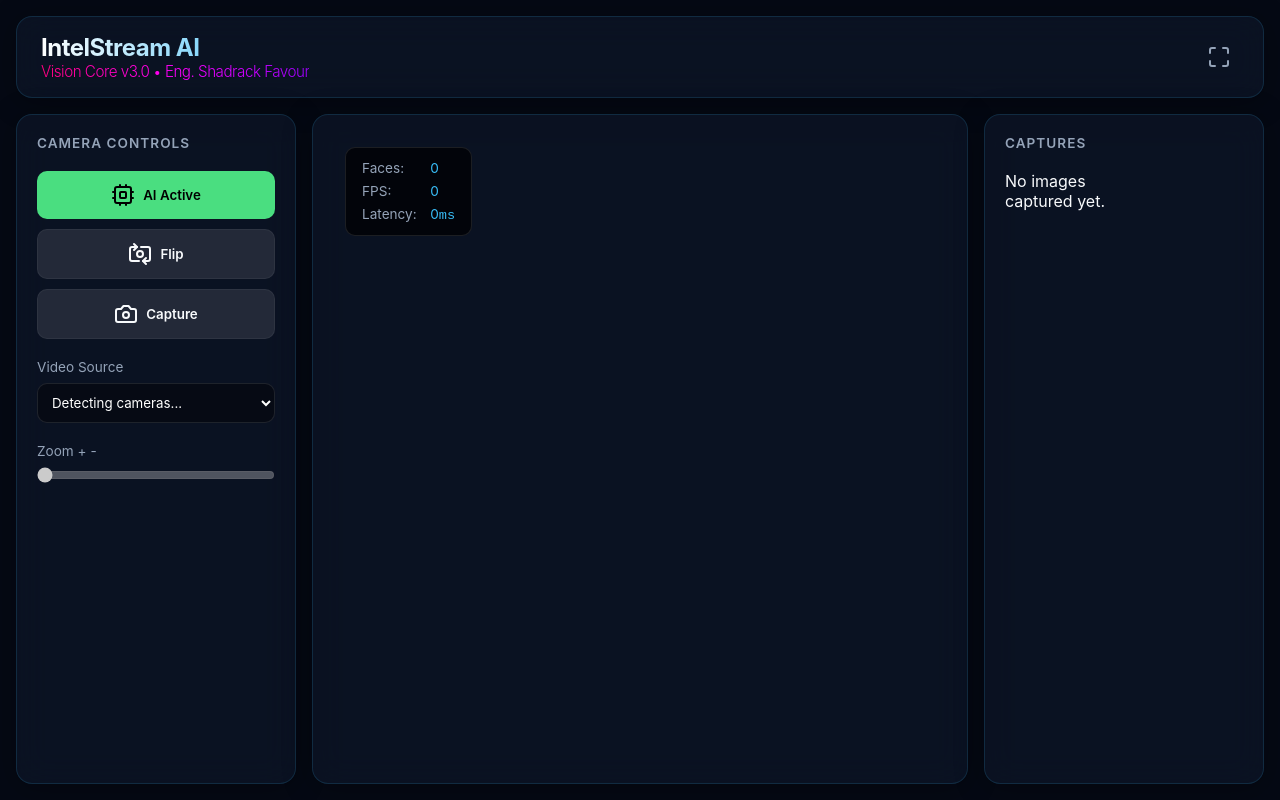
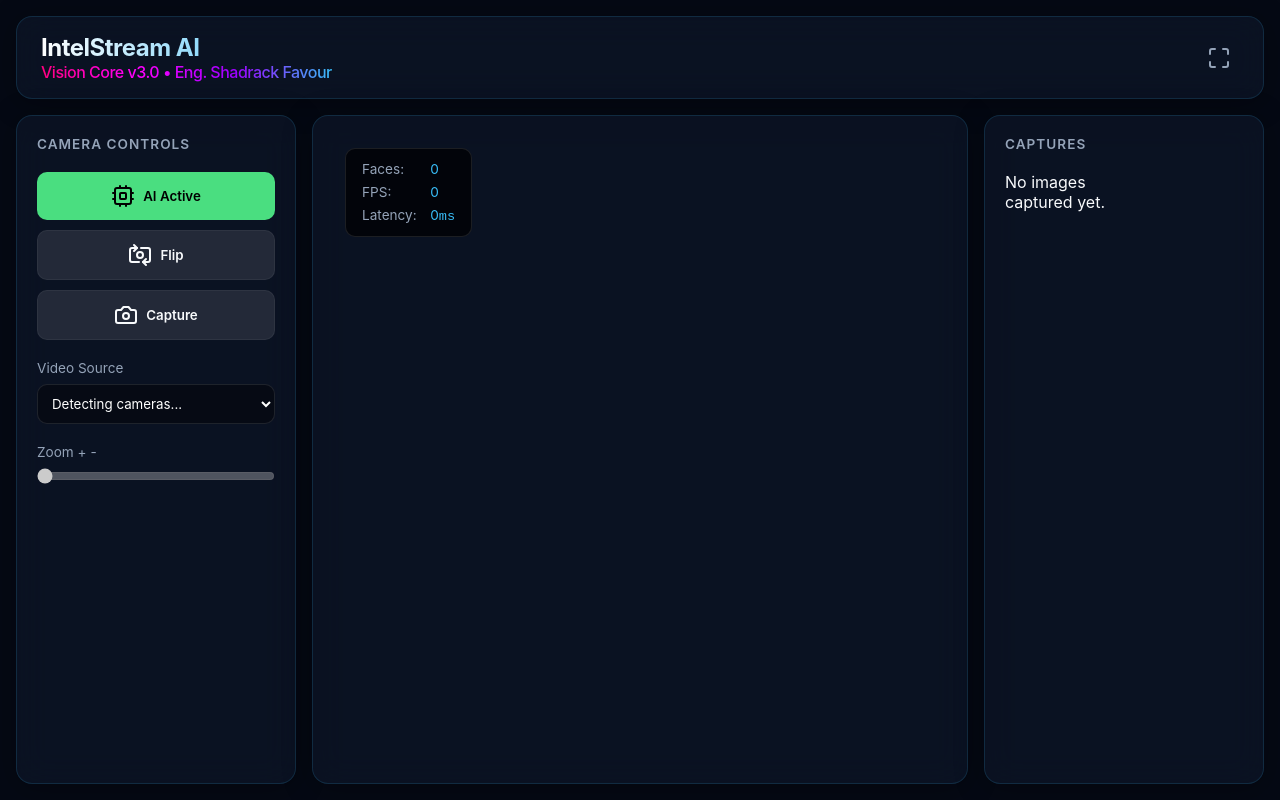
Before and after one commit to Shadrack-hue/face-detect, a website built with Vite: page index.html in a window 1280 px wide. Built offline with nearby package versions, Linux system fonts and the light colour scheme; no server answers; what @mediapipe/tasks-vision would draw is missing.

Commit message:
Update style.css

```diff
--- a/src/style.css
+++ b/src/style.css
@@ -60,10 +60,10 @@ header {
 }
 
 .brand p {
-    font-size: 0.95rem;
-    font-weight: 300;
+    font-size: 1rem;
+    font-weight: 500;
     letter-spacing: -0.5px;
-    background: linear-gradient(to right, #ff007f, #ff00ff, #9d00ff);
+    background: linear-gradient(to right, #ff007f, #ff00ff, #9d00ff, var(--primary));
     -webkit-background-clip: text;
     -webkit-text-fill-color: transparent;
 }
```
